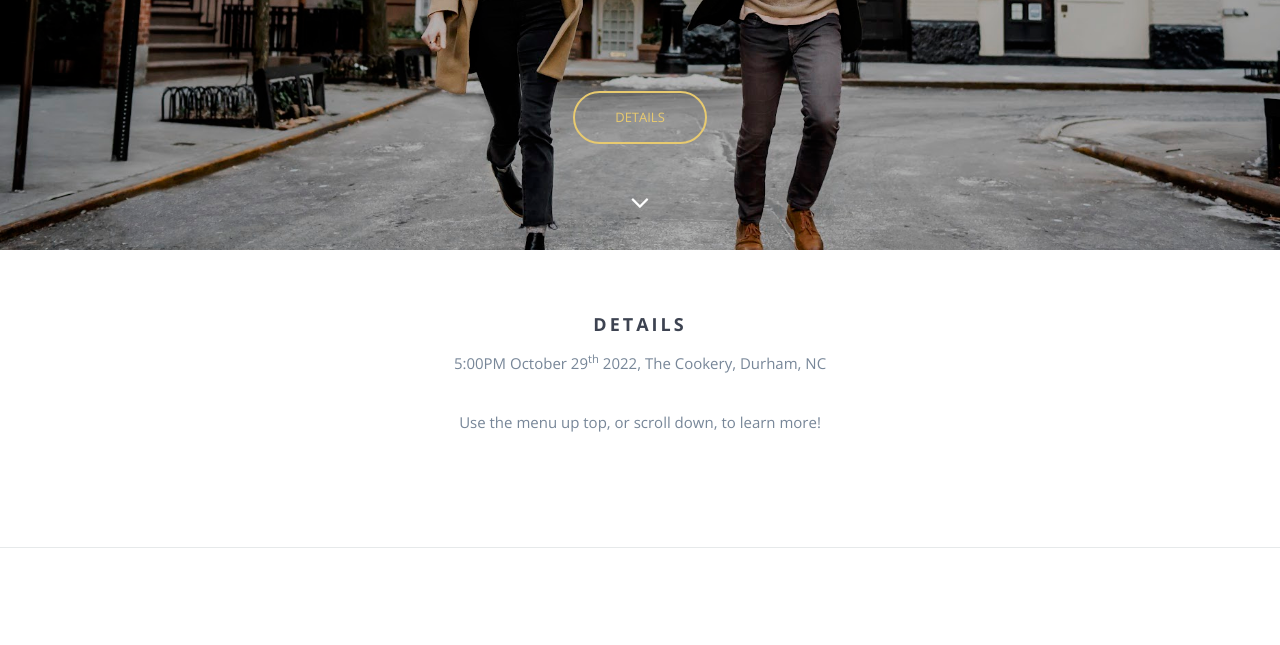
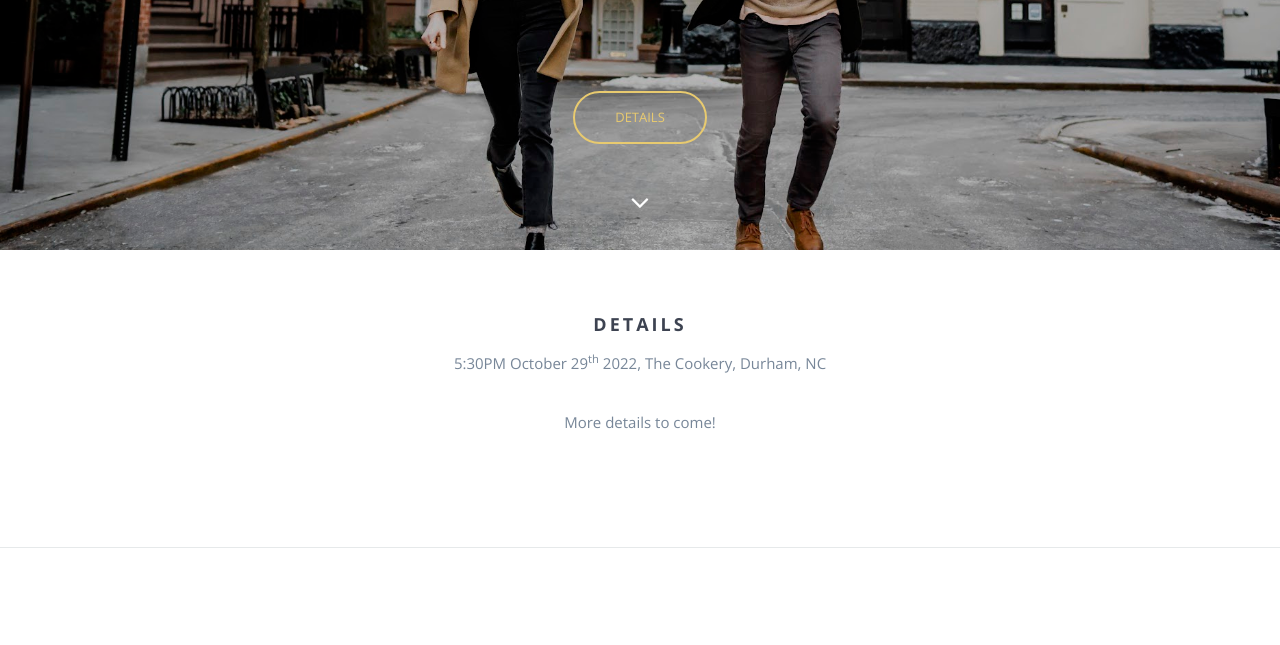
Before and after one commit to gilliss/jilltom, a website: page index.html in a window 1280 px wide. Shown: the part 500-1145 px from the top of the page. Drawn offline with nearby package versions, Linux system fonts and the light colour scheme; some packages are replaced by stand-ins of ours; a script that the page names is missing; files whose address does not match are found by name.

Commit message:
time typo

```diff
--- a/index.html
+++ b/index.html
@@ -122,8 +122,9 @@
         <div class="row">
             <div class="col-md-12 text-center">
                 <h3>Details</h3>
-                <p>5:00PM October 29<sup>th</sup> 2022, The Cookery, Durham, NC</p>
-                <p>Use the menu up top, or scroll down, to learn more!</p>
+                <p>5:30PM October 29<sup>th</sup> 2022, The Cookery, Durham, NC</p>
+                <p>More details to come!</p>
+                <!-- <p>Use the menu up top, or scroll down, to learn more!</p> -->
             </div>
         </div>
     </div>
```
